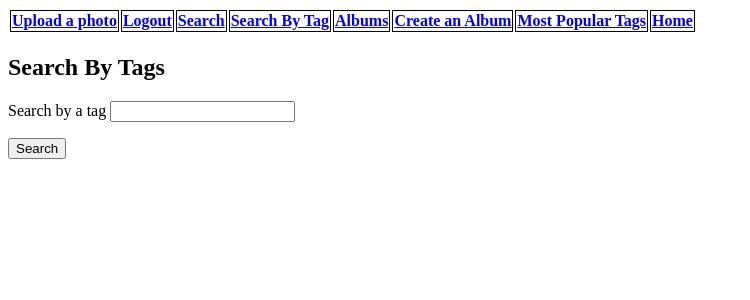
After one commit to DanTkachov/Photo-Share-Site, a Flask app: page /searchTag in a window 1280 px wide. The commit adds this page. Shown: the top 300 px of the page, without its empty margins (0-750 px from the left). Run offline with Flask 2, Linux system fonts and the light colour scheme; tables that the repository leaves empty hold one stand-in row (values such as "Sample post"); lists and menus that the app fills with data are empty.

Commit message:
Tons of shit

```diff
--- a/app.py
+++ b/app.py
@@ -171,6 +171,18 @@ def search():
 
 	return render_template('search.html', form=search)
 
+@app.route("/searchTag", methods=['GET','POST'])
+def searchTag():
+	if(request.method == 'POST'):
+		tag = request.form.get("searchtag")
+		return search_by_tag(tag)
+
+
+	return render_template('searchtag.html')
+def search_by_tag(tag):
+	results = getAllPhotosByTag(tag)
+	print(results)
+	return render_template('searchtag.html', results = results)
 
 '''
 	This is the search_results method
@@ -235,10 +247,17 @@ def album(album_id):
 	return render_template('albumpage.html', photos=getAlbumPhotos(album_id), album=getAlbumFromId(album_id),base64=base64)
 
 
-@app.route('/album/<album_id>/picture/<picture_id>', methods=['GET'])
-def photoPage(album_id,picture_id):
+@app.route('/picture/<picture_id>', methods=['GET'])
+def photoPage(picture_id):
 	comment = CommentForm(request.form)
 	return render_template('photoPage.html', photo=getPhotoFromId(picture_id), comments = getCommentsFromId(picture_id), base64=base64, form = comment)
+
+
+@app.route('/populartags', methods=['GET'])
+def popularTagsPage():
+	results = getMostPopularTags()
+	return render_template('populartags.html', results = results)
+
 def getUserInfo(uid):
 	cursor = conn.cursor()
 	cursor.execute("SELECT first_name, last_name, user_id FROM Users WHERE user_id = '{0}'".format(uid))
@@ -294,7 +313,19 @@ def getUserAlbums(uid):
 	cursor = conn.cursor()
 	cursor.execute("SELECT album_id, album_name FROM Album WHERE user_id='{0}'".format(uid))
 	return cursor.fetchall()
+def getAllPhotosByTag(tag):
+	cursor = conn.cursor()
+	cursor.execute("SELECT p.picture_id, p.caption FROM Pictures AS p JOIN Tagged AS t ON p.picture_id = t.picture_id WHERE t.tag = '{0}'".format(tag))
+	return cursor.fetchall()
 
+def getMostPopularTags():
+	cursor = conn.cursor()
+	cursor.execute("SELECT tag, COUNT(*) AS num \
+					FROM Tagged \
+					GROUP BY tag \
+					ORDER BY num DESC \
+					LIMIT 10")
+	return cursor.fetchall()
 def isEmailUnique(email):
 	#use this to check if a email has already been registered
 	cursor = conn.cursor()
@@ -332,6 +363,14 @@ def albumsPage():
 	albums = getAllAlbums()
 	return render_template('albums.html', albums = albums)
 
+
+@app.route('/deleteAlbum/<album_id>.html', methods = ['POST'])
+def deleteAlbum(album_id):
+	cursor = conn.cursor()
+	cursor.execute("DELETE FROM Album WHERE album_id = '{0}'".format(int(album_id)))
+	conn.commit()
+	return flask.redirect(flask.url_for('hello'))
+
 #begin photo uploading code
 # photos uploaded using base64 encoding so they can be directly embeded in HTML
 ALLOWED_EXTENSIONS = set(['png', 'jpg', 'jpeg', 'gif'])
@@ -349,17 +388,21 @@ def upload_file():
 		album_id = request.form.get('album')
 		photo_data =imgfile.read()
 		cursor = conn.cursor()
-		cursor.execute('''INSERT INTO Pictures (imgdata, user_id, caption) VALUES (%s, %s, %s )''' ,(photo_data,uid, caption))
+		cursor.execute('''INSERT INTO Pictures (imgdata, user_id, caption, album_id) VALUES (%s, %s, %s, %s )''' ,(photo_data,uid, caption, album_id))
 		conn.commit()
-		cursor.execute("INSERT INTO Tag (tag) VALUES (%s)",(tags))
-		conn.commit()
+		tags = tags.split()
+		for tag in tags:
+			cursor.execute("INSERT IGNORE INTO Tag (tag) VALUES (%s)",(tag))
+			conn.commit()
 		numPhoto = getNumberOfPhotos()
 		print(numPhoto)
 		#numphoto = numphoto + 1
-		cursor.execute("INSERT INTO Tagged (picture_id, tag) VALUES (%s, %s)",(numPhoto, tags))
+		for tag in tags:
+			cursor.execute("INSERT IGNORE INTO Tagged (picture_id, tag) VALUES (%s, %s)",(numPhoto, tag))
+			conn.commit()
 		cursor = conn.cursor()
-		#cursor.execute('''INSERT INTO AlbumContains (album_id, picture_id) VALUES (%s, (SELECT LAST_INSERT_ID()) )''' ,(album_id))
-		#conn.commit()
+		cursor.execute('''INSERT INTO AlbumContains (album_id, picture_id) VALUES (%s, (SELECT LAST_INSERT_ID()) )''' ,(album_id))
+		conn.commit()
 		return render_template('hello.html', name=flask_login.current_user.id, message='Photo uploaded!', photos=getUsersPhotos(uid),user=getUserInfo(uid),base64=base64)
 	#The method is GET so we return a  HTML form to upload the a photo.
 	else:
--- /dev/null
+++ b/pw.py
@@ -0,0 +1,2 @@
+DATABASE_PASSWORD_PW = "mQmtniREWYBo4ALV-dC2"
+DATABASE_USER_PW = "root"
--- a/templates/albums.html
+++ b/templates/albums.html
@@ -1,3 +1,4 @@
+{%extends "base.html"%}
 <!doctype html>
 <!--
 
@@ -5,6 +6,7 @@
     album[1]: album_name
 
 -->
+{%block content%}
 <title>Photoshare</title>
 
   <h1>Album's on our Network</h1>
@@ -27,3 +29,4 @@
 <li><a href='/search'>Search</a></li>
 <li><a href='/'>Home</a></li>
 </ul>
+{%endblock%}
--- /dev/null
+++ b/templates/base.html
@@ -0,0 +1,21 @@
+<html>
+<style>
+    th{
+        border: 1px solid black;
+    }
+</style>
+<table>
+    <tr width=100%>
+        <th><a href='/upload'>Upload a photo</a> </th>
+        <th><a href='/logout'>Logout</a></th>
+        <th><a href='/search'>Search</a></th>
+        <th><a href='/searchTag'>Search By Tag</a></th>
+        <th><a href='/albums'>Albums</a></th>
+        <th><a href='/createalbum'>Create an Album</a></th>
+         <th><a href='/populartags'>Most Popular Tags</a></th>
+        <th><a href='/'>Home</a></th>
+    </tr>
+</table>
+    {%block content%}
+    {%endblock%}
+</html>
--- a/templates/createAlbum.html
+++ b/templates/createAlbum.html
@@ -1,4 +1,6 @@
+{%extends "base.html"%}
 
+{%block content%}
 <head>
     <title>Create an Album!</title>
 </head>
@@ -15,4 +17,4 @@
             </form>
          </div>
     </body>
-<a href='/'>Home</a>
+{%endblock%}
--- a/templates/hello.html
+++ b/templates/hello.html
@@ -10,13 +10,14 @@
 {% if message is none %}
   <p>You should <a href='/login'>login!</a></p>
 {% else %}
-  <p> Go to <a href='/profile'>profile?</a></p>S
+  <p> Go to <a href='/profile'>profile?</a></p>
 {% endif %}
 
 <ul>
 <li><a href='/upload'>Upload a photo</a> </li>
 <li><a href='/logout'>Logout</a></li>
-<li><a href='/search'>Search</a></li>
+<li><a href='/search'>Search For Users</a></li>
+<li><a href='/searchTag'>Search By Tag</a></li>
 <li><a href='/'>Home</a></li>
 </ul>
 {% if photos %}
--- /dev/null
+++ b/templates/searchtag.html
@@ -0,0 +1,23 @@
+<!DOCTYPE html>
+{%extends "base.html"%}
+<title>Search By Tags</title>
+{%block content%}
+<h2>Search By Tags</h2>
+
+<form method="post">
+    <label for="search"> Search by a tag</label>
+    <input type="text" name="searchtag"></input>
+
+    <p>
+        <input type="submit" value="Search">
+    </p>
+</form>
+{%if results%}
+<ol>
+{%for picture in results%}
+<li><a href="/picture/{{picture[0]}}">{{picture[1]}}</a></li>
+{%endfor%}
+</ol>
+{%endif%}
+
+{%endblock%}
```
Also changed, not shown: schema.sql (+5 -5 lines), templates/albumpage.html (+7 -2 lines), templates/home.html (+7 -10 lines), templates/populartags.html (added, +12 -0 lines), README.md, 1 other file.
